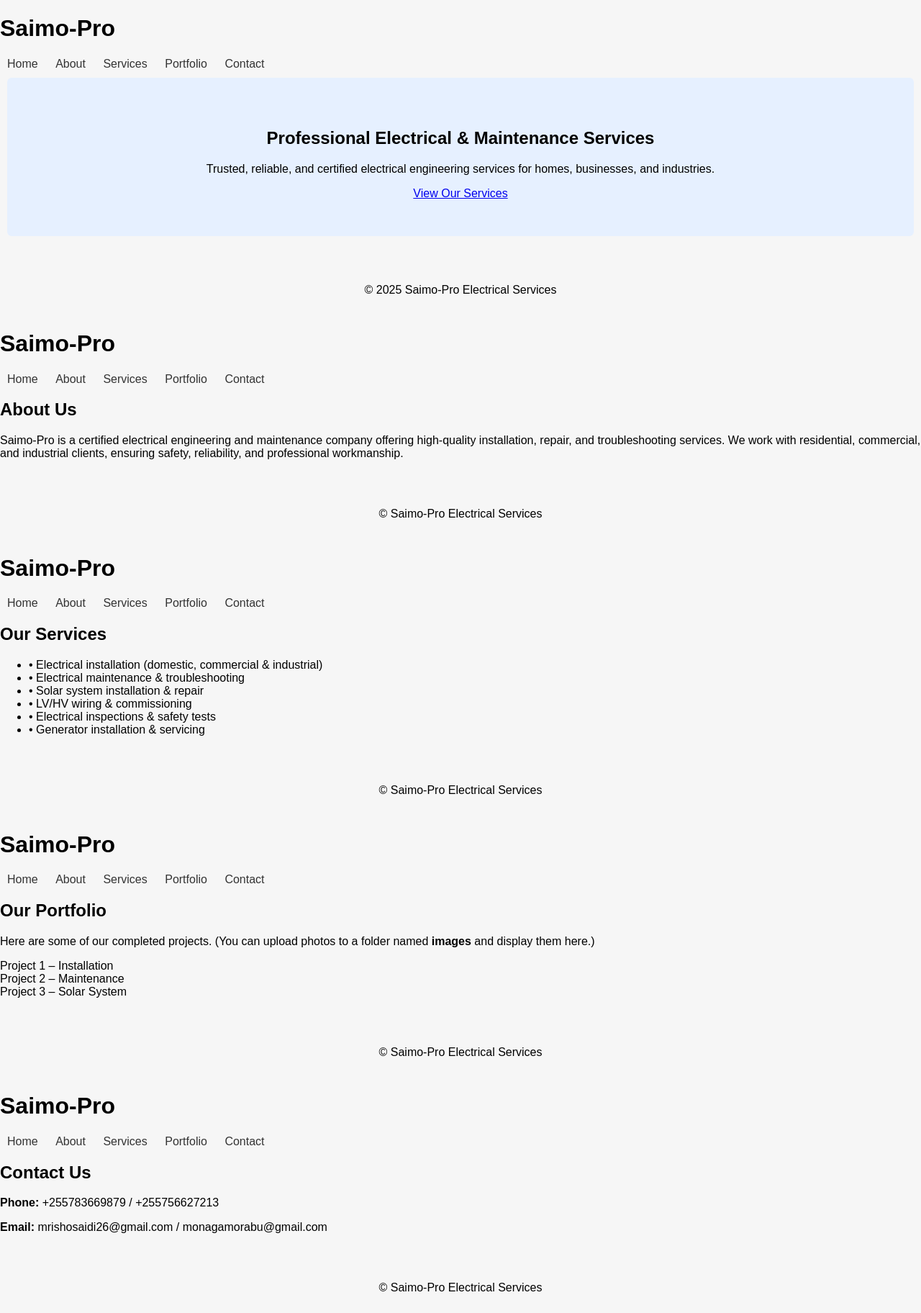
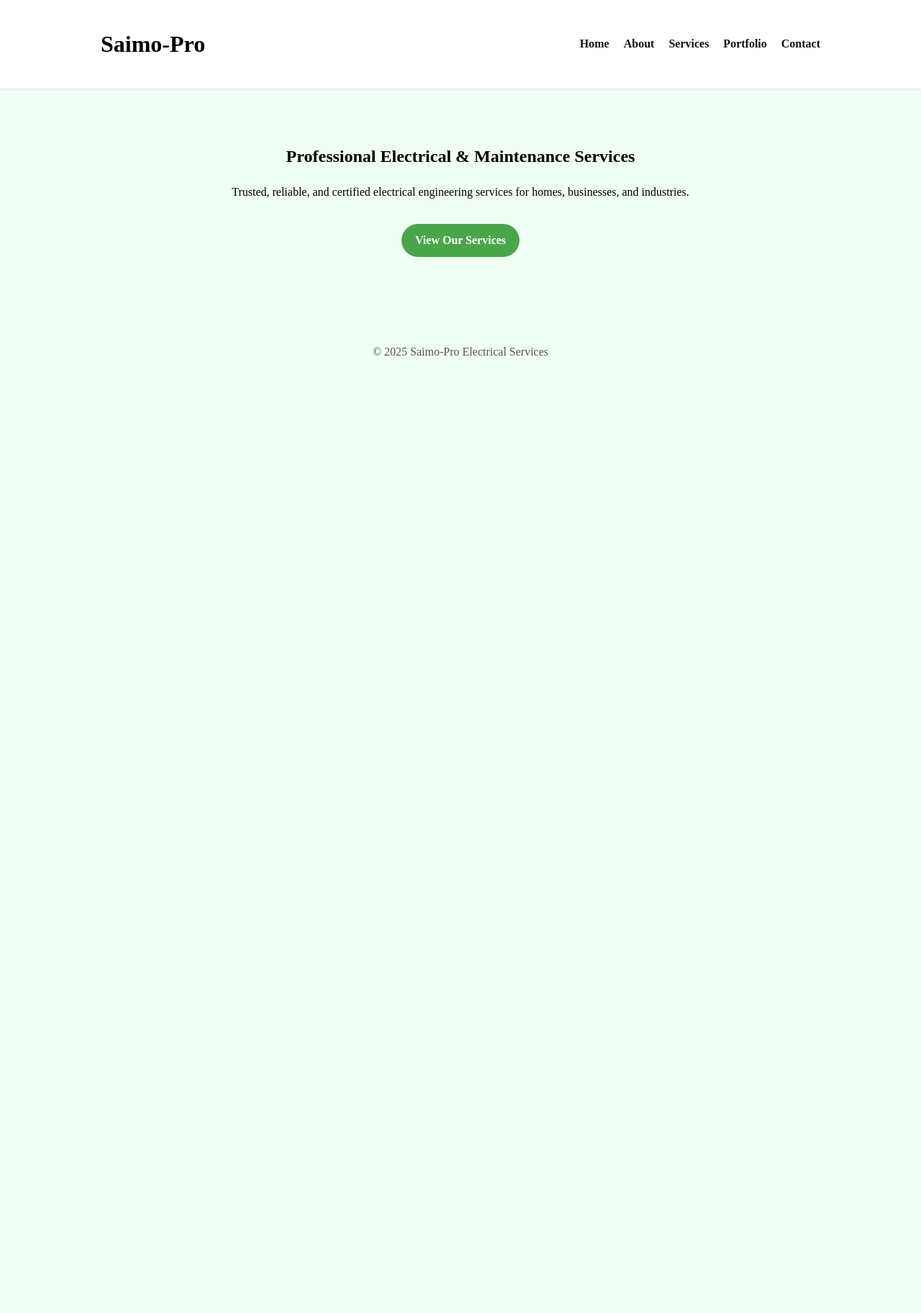
Before and after one commit to saidimrisho/saimo-pro, a plain HTML site: page index.html in a window 1280 px wide. Shown: the whole page at 72% size. After the commit the page ends 800 px from the top, so only its background shows below. Drawn offline with Linux system fonts and the light colour scheme.

Commit message:
Add files via upload

```diff
--- /dev/null
+++ b/about.html
@@ -0,0 +1,89 @@
+<!doctype html>
+<html lang="en">
+<head>
+  <meta charset="utf-8" />
+  <meta name="viewport" content="width=device-width, initial-scale=1" />
+  <title>About - Saimo-Pro</title>
+  <link rel="stylesheet" href="styles.css" />
+</head>
+<body>
+  <header class="site-header">
+    <div class="container header-flex">
+      <h1 class="logo">Saimo-Pro</h1>
+      <nav>
+        <a href="index.html">Home</a>
+        <a href="about.html">About</a>
+        <a href="services.html">Services</a>
+        <a href="portfolio.html">Portfolio</a>
+        <a href="contact.html">Contact</a>
+      </nav>
+    </div>
+  </header>
+
+  <main class="container page about-page">
+    <section class="about-hero">
+      <h2>About Saimo-Pro Electrical & Instrumentation</h2>
+      <p class="lead">Saimo-Pro is a multidisciplinary company specializing in electric power generation, transmission and distribution, electrical installation, construction installation, mechanical works, building construction, and the supply of electrical and mechanical materials.</p>
+      <a class="btn" href="contact.html">Request a Quote</a>
+    </section>
+
+    <section class="mission-vision">
+      <div class="two-col">
+        <div>
+          <h3>Our Mission</h3>
+          <p>To deliver safe, reliable and cost-effective electrical and mechanical solutions that support the growth of our clients while upholding the highest standards of quality and professionalism.</p>
+        </div>
+        <div>
+          <h3>Our Vision</h3>
+          <p>To be the leading provider of integrated electrical, mechanical and construction services in the region—recognized for excellence, safety, and innovation.</p>
+        </div>
+      </div>
+    </section>
+
+    <section class="core-values">
+      <h3>Core Values</h3>
+      <ul>
+        <li>Safety first: we follow strict safety procedures on every project.</li>
+        <li>Quality workmanship: durable and reliable solutions.</li>
+        <li>Integrity: transparent pricing and honest communication.</li>
+        <li>Customer focus: projects delivered on time and to spec.</li>
+      </ul>
+    </section>
+
+    <section class="what-we-do">
+      <h3>What We Do</h3>
+      <ul class="service-list">
+        <li>Power generation, transmission & distribution systems</li>
+        <li>Electrical installation & commissioning (LV & HV)</li>
+        <li>Instrumentation installation, calibration & maintenance</li>
+        <li>Mechanical equipment installation and servicing</li>
+        <li>Building construction and construction installation</li>
+        <li>Supply of electrical and mechanical materials</li>
+        <li>Testing, inspection & safety audits</li>
+        <li>Generator and solar system installation & servicing</li>
+      </ul>
+    </section>
+
+    <section class="why-choose">
+      <h3>Why Choose Saimo-Pro?</h3>
+      <ol>
+        <li>Experienced and certified technical team.</li>
+        <li>End-to-end services — design, supply, installation and maintenance.</li>
+        <li>Strong commitment to safety and regulatory compliance.</li>
+        <li>Competitive pricing and clear project timelines.</li>
+      </ol>
+    </section>
+
+    <section class="contact-cta">
+      <h3>Contact Us</h3>
+      <p><strong>Phone:</strong> +255783669879 / +255756627213</p>
+      <p><strong>Email:</strong> mrishosaidi26@gmail.com / monagamorabu@gmail.com</p>
+      <a class="btn" href="contact.html">Get in Touch</a>
+    </section>
+  </main>
+
+  <footer class="site-footer">
+    <div class="container">© Saimo-Pro Electrical Services</div>
+  </footer>
+</body>
+</html>
--- a/index.html
+++ b/index.html
@@ -1,14 +1,3 @@
-<!--
-SAIMO-PRO Website Files
-Copy each file into your GitHub repo (saimo-pro)
-Create these files:
-- index.html
-- about.html
-- services.html
-- contact.html
-- portfolio.html
-- styles.css
---><!-- ========================= --><!--       index.html          --><!-- ========================= --><!doctype html>
 
 <html lang="en">
 <head>
@@ -30,140 +19,22 @@ Create these files:
         <a href="contact.html">Contact</a>
       </nav>
     </div>
-  </header>  <main class="container">
+  </header>
+
+  <main class="container">
     <section class="hero">
       <h2>Professional Electrical & Maintenance Services</h2>
       <p>Trusted, reliable, and certified electrical engineering services for homes, businesses, and industries.</p>
       <a class="btn" href="services.html">View Our Services</a>
     </section>
-  </main>  <footer class="site-footer">
+  </main>
+
+  <footer class="site-footer">
     <div class="container">© <span id="year"></span> Saimo-Pro Electrical Services</div>
-  </footer>  <script>
+  </footer>
+
+  <script>
     document.getElementById('year').textContent = new Date().getFullYear();
-  </script></body>
-</html><!-- ========================= --><!--       about.html          --><!-- ========================= --><!doctype html>
-
-<html lang="en">
-<head>
-  <meta charset="utf-8" />
-  <meta name="viewport" content="width=device-width, initial-scale=1" />
-  <title>About - Saimo-Pro</title>
-  <link rel="stylesheet" href="styles.css" />
-</head>
-<body>
-  <header class="site-header">
-    <div class="container header-flex">
-      <h1 class="logo">Saimo-Pro</h1>
-      <nav>
-        <a href="index.html">Home</a>
-        <a href="about.html">About</a>
-        <a href="services.html">Services</a>
-        <a href="portfolio.html">Portfolio</a>
-        <a href="contact.html">Contact</a>
-      </nav>
-    </div>
-  </header>  <main class="container page">
-    <h2>About Us</h2>
-    <p>Saimo-Pro is a certified electrical engineering and maintenance company offering high‑quality installation, repair, and troubleshooting services. We work with residential, commercial, and industrial clients, ensuring safety, reliability, and professional workmanship.</p>
-  </main>  <footer class="site-footer">
-    <div class="container">© Saimo-Pro Electrical Services</div>
-  </footer>
-</body>
-</html><!-- ========================= --><!--       services.html       --><!-- ========================= --><!doctype html>
-
-<html lang="en">
-<head>
-  <meta charset="utf-8" />
-  <meta name="viewport" content="width=device-width, initial-scale=1" />
-  <title>Services - Saimo-Pro</title>
-  <link rel="stylesheet" href="styles.css" />
-</head>
-<body>
-  <header class="site-header">
-    <div class="container header-flex">
-      <h1 class="logo">Saimo-Pro</h1>
-      <nav>
-        <a href="index.html">Home</a>
-        <a href="about.html">About</a>
-        <a href="services.html">Services</a>
-        <a href="portfolio.html">Portfolio</a>
-        <a href="contact.html">Contact</a>
-      </nav>
-    </div>
-  </header>  <main class="container page">
-    <h2>Our Services</h2><ul class="service-list">
-  <li>• Electrical installation (domestic, commercial & industrial)</li>
-  <li>• Electrical maintenance & troubleshooting</li>
-  <li>• Solar system installation & repair</li>
-  <li>• LV/HV wiring & commissioning</li>
-  <li>• Electrical inspections & safety tests</li>
-  <li>• Generator installation & servicing</li>
-</ul>
-
-  </main>  <footer class="site-footer">
-    <div class="container">© Saimo-Pro Electrical Services</div>
-  </footer>
-</body>
-</html><!-- ========================= --><!--       portfolio.html      --><!-- ========================= --><!doctype html>
-
-<html lang="en">
-<head>
-  <meta charset="utf-8" />
-  <meta name="viewport" content="width=device-width, initial-scale=1" />
-  <title>Portfolio - Saimo-Pro</title>
-  <link rel="stylesheet" href="styles.css" />
-</head>
-<body>
-  <header class="site-header">
-    <div class="container header-flex">
-      <h1 class="logo">Saimo-Pro</h1>
-      <nav>
-        <a href="index.html">Home</a>
-        <a href="about.html">About</a>
-        <a href="services.html">Services</a>
-        <a href="portfolio.html">Portfolio</a>
-        <a href="contact.html">Contact</a>
-      </nav>
-    </div>
-  </header>  <main class="container page">
-    <h2>Our Portfolio</h2>
-    <p>Here are some of our completed projects. (You can upload photos to a folder named <strong>images</strong> and display them here.)</p><div class="grid">
-  <div class="card">Project 1 – Installation</div>
-  <div class="card">Project 2 – Maintenance</div>
-  <div class="card">Project 3 – Solar System</div>
-</div>
-
-  </main>  <footer class="site-footer">
-    <div class="container">© Saimo-Pro Electrical Services</div>
-  </footer>
-</body>
-</html><!-- ========================= --><!--       contact.html        --><!-- ========================= --><!doctype html>
-
-<html lang="en">
-<head>
-  <meta charset="utf-8" />
-  <meta name="viewport" content="width=device-width, initial-scale=1" />
-  <title>Contact - Saimo-Pro</title>
-  <link rel="stylesheet" href="styles.css" />
-</head>
-<body>
-  <header class="site-header">
-    <div class="container header-flex">
-      <h1 class="logo">Saimo-Pro</h1>
-      <nav>
-        <a href="index.html">Home</a>
-        <a href="about.html">About</a>
-        <a href="services.html">Services</a>
-        <a href="portfolio.html">Portfolio</a>
-        <a href="contact.html">Contact</a>
-      </nav>
-    </div>
-  </header>  <main class="container page">
-    <h2>Contact Us</h2>
-    <p><strong>Phone:</strong> +255783669879 / +255756627213</p>
-    <p><strong>Email:</strong> mrishosaidi26@gmail.com / monagamorabu@gmail.com</p>
-  </main>  <footer class="site-footer">
-    <div class="container">© Saimo-Pro Electrical Services</div>
-  </footer>
+  </script>
 </body>
 </html>
--- a/styles.css
+++ b/styles.css
@@ -1,54 +1,56 @@
-body {
-  font-family: Arial, sans-serif;
-  margin: 0;
-  background: #f6f6f6;
+:root{
+  --bg: #f0fff4; /* light green tint */
+  --card: #ffffff;
+  --accent: rgba(0,128,0,0.7); /* nave green transparent */
 }
 
-header.top {
-  background: white;
-  padding: 1rem;
-  box-shadow: 0 2px 5px rgba(0,0,0,.1);
-  text-align: center;
+body{
+  font-family: 'Times New Roman', serif;
+  margin: 0;
+  background: var(--bg);
+  color:black;
+  line-height: 1.5;
 }
 
-nav a {
-  margin: 0 10px;
-  text-decoration: none;
-  color: #333;
+.container{max-width:1000px;margin:0 auto;padding:1rem}
+.header-flex{display:flex;align-items:center;justify-content:space-between}
+nav a{margin-left:1rem;text-decoration:none;color:#111;font-weight:bold}
+
+.site-header{background:var(--card);box-shadow:0 1px 4px rgba(0,0,0,.1)}
+.site-footer{text-align:center;padding:1rem;margin-top:2rem;color:#555}
+
+.hero{
+  padding:2.5rem 1rem;
+  background:rgba(238, 240, 238, 0);
+  border-radius:10px;
+  text-align:center;
 }
 
-.hero {
-  padding: 50px;
-  text-align: center;
-  background: #e6f0ff;
+.btn{
+  display:inline-block;
+  margin-top:1rem;
+  padding:.7rem 1.2rem;
+  border-radius:30px;
+  background:var(--accent);
+  color:white;
+  font-weight:bold;
+  text-decoration:none;
+  transition:.3s;
 }
+.btn:hover{opacity:.8;transform:translateY(-3px)}
 
-section {
-  padding: 20px;
-  margin: 10px;
-  background: white;
-  border-radius: 6px;
+.page h2{margin-top:0}
+.service-list li{margin:0.5rem 0}
+
+.grid{display:grid;grid-template-columns:repeat(auto-fit,minmax(200px,1fr));gap:1rem;margin-top:1rem}
+.card{background:var(--card);padding:1rem;border-radius:8px;box-shadow:0 1px 3px rgba(0,0,0,.1);text-align:center}
+body {
+    background-image: url();
+    background-size: cover;
+    background-repeat: no-repeat;
+    background-attachment: fixed;
+    background-position: center;
+    margin: 0;
+    padding: 0;
+    font-family: "Times New Roman", serif;
 }
-
-footer {
-  text-align: center;
-  padding: 10px;
-  margin-top: 40px;
-  color::root{
-}
-
-:root{ --bg: #f0fff4; /* light green tint / --card: #ffffff; --accent: rgba(0,128,0,0.7); / nave green transparent */ }
-
-body{ font-family: 'Times New Roman', serif; margin: 0; background: var(--bg); color: #111; line-height: 1.5; }
-
-.container{max-width:1000px;margin:0 auto;padding:1rem} .header-flex{display:flex;align-items:center;justify-content:space-between} nav a{margin-left:1rem;text-decoration:none;color:#111;font-weight:bold}
-
-.site-header{background:var(--card);box-shadow:0 1px 4px rgba(0,0,0,.1)} .site-footer{text-align:center;padding:1rem;margin-top:2rem;color:#555}
-
-.hero{ padding:2.5rem 1rem; background:rgba(0,128,0,0.1); border-radius:10px; text-align:center; }
-
-.btn{ display:inline-block; margin-top:1rem; padding:.7rem 1.2rem; border-radius:30px; background:var(--accent); color:#fff; font-weight:bold; text-decoration:none; transition:.3s; } .btn:hover{opacity:.8;transform:translateY(-3px)}
-
-.page h2{margin-top:0} .service-list li{margin:0.5rem 0}
-
-.grid{display:grid;grid-template-columns:repeat(auto-fit,minmax(200px,1fr));gap:1rem;margin-top:1rem} .card{background:var(--card);padding:1rem;border-radius:8px;box-shadow:0 1px 3px rgba(0,0,0,.1);text-align:center}
```
Also changed, not shown: contact.html (added, +32 -0 lines), portfolio.html (added, +39 -0 lines), services.html (added, +41 -0 lines).
